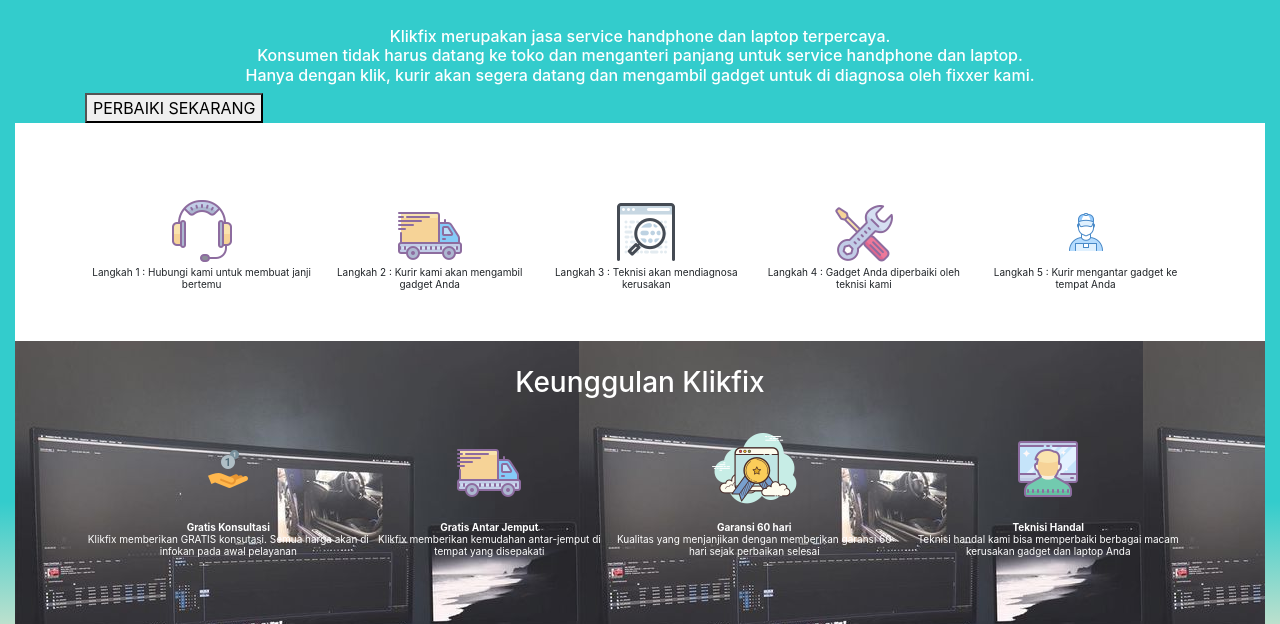
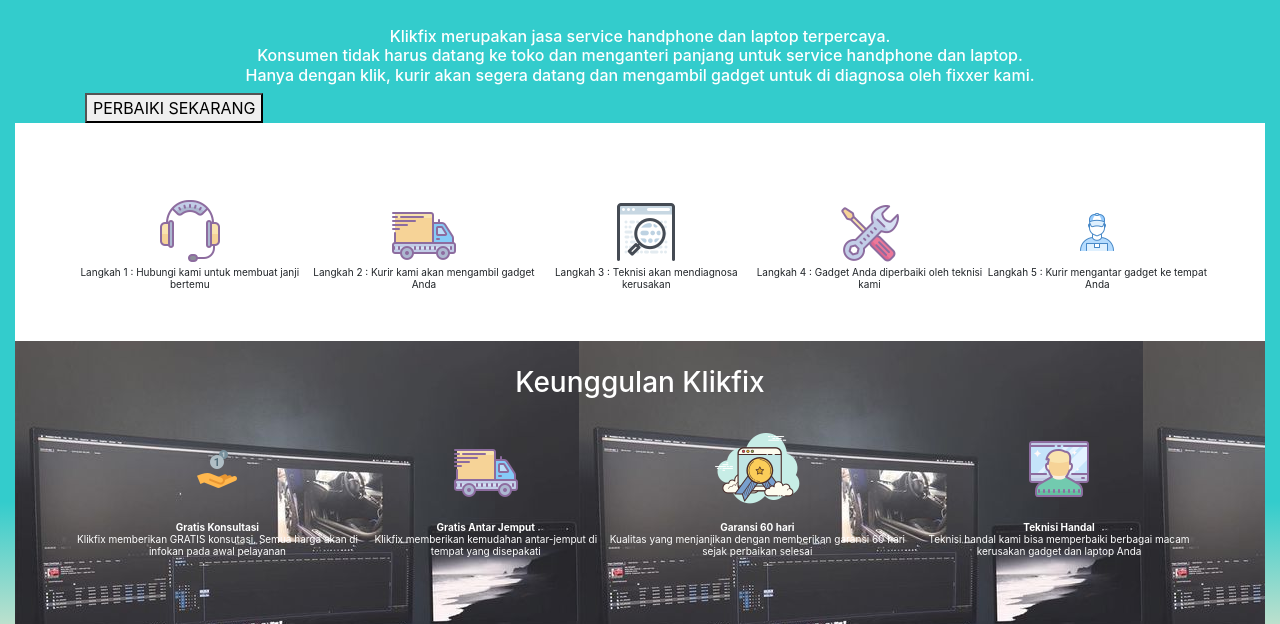
Before and after one commit to relfarizi/tubes_webpro, a CodeIgniter app: a page that uses application/views/tentang_kami.php in a window 1280 px wide. Shown: the part 247-871 px from the top of the page. Run offline with CodeIgniter, Linux system fonts and the light colour scheme; some libraries are stand-ins or nearby versions.

Commit message:
Update tentang_kami.php

```diff
--- a/application/views/tentang_kami.php
+++ b/application/views/tentang_kami.php
@@ -30,9 +30,8 @@
         </a>
     </div>
 
-    <div style="background-color: white; padding-bottom: 50px; padding-top: 25px ;;
-    ">
-        <div class="container ">
+    <div class="container-fluid" style="background-color: white; padding-bottom: 50px; padding-top: 25px;">
+        <div>
             <h3 class="text-center" style="padding-bottom: 10px">5 Langkah Mudah Service di Klikfix</h3>
             <table class="container">
                 <tr >
@@ -54,7 +53,7 @@
     </div>
 
     <div style="padding-bottom: 50px; padding-top: 25px;background-image : url('assets/work.png');color: white">
-        <div class="container ">
+        <div class="container-fluid ">
             <h3 class="text-center" style="padding-bottom: 10px">Keunggulan Klikfix</h3>
             <table class="container">
                 <tr>
```
